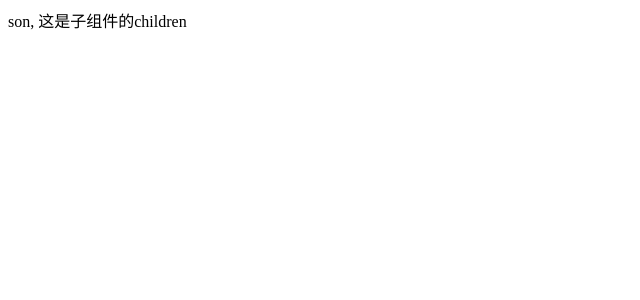
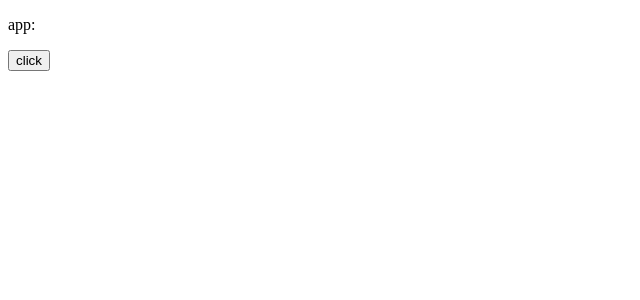
Before and after one commit to 6330A/react-study, a React (Vite) app: page / in a window 1280 px wide. Shown: the top 300 px of the page, without its empty margins (0-640 px from the left). Built offline with nearby package versions, Linux system fonts and the light colour scheme.

Commit message:
子传父，先父传子一个函数，子调用函数后父会接收

```diff
--- a/src/App.jsx
+++ b/src/App.jsx
@@ -1,22 +1,23 @@
 import { useState } from 'react'
 
 function Son(props){
-  // 3. 子组件通过props接收父组件传递的属性，并使用
-  return <div>son, {props.children}</div>
+
+  const sonMsg = 'son msg'
+  return <button onClick={() => props.getMsg(sonMsg)}>click</button>
 }
 
 function App() {
 
-  // 1.父组件App定义属性，传递给子组件Son
-  const appName = 'App Name'
+  const [msg, setMsg] = useState('')
+  const getMsg = (msg) => {
+    console.log(msg)
+    setMsg(msg)
+  }
 
   return (
     <div>
-      {/* 2. 特殊的props，children，此时son标签成对出现 */}
-      <Son>
-        <span>这是子组件的children</span>
-      </Son>
-
+      <p>app:{msg}</p>
+      <Son getMsg={getMsg}/>
     </div>
   )
 }
```
